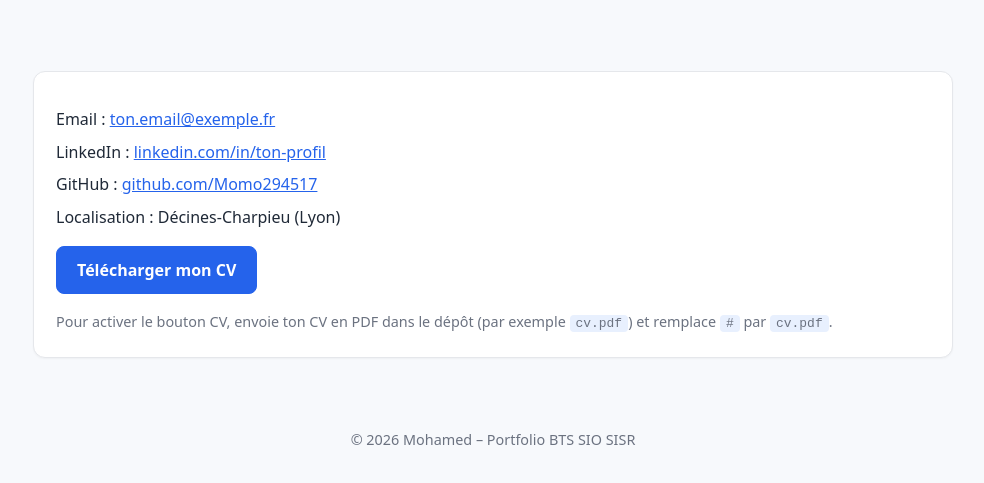
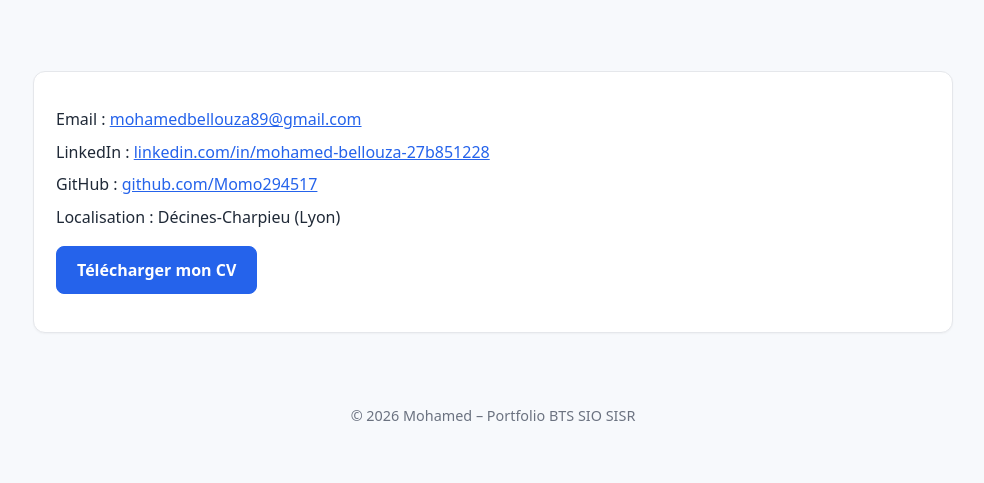
Before and after one commit to Momo294517/Momo294517.github.io, a plain HTML site: page contact.html in a window 1280 px wide. Shown: the part 255-738 px from the top of the page, without its empty margins (147-1131 px from the left). Drawn offline with Linux system fonts and the light colour scheme.

Commit message:
Add files via upload

```diff
--- a/contact.html
+++ b/contact.html
@@ -42,13 +42,12 @@
   <section>
     <div class="card">
       <ul class="contact-list">
-        <li>Email : <a href="mailto:ton.email@exemple.fr">ton.email@exemple.fr</a></li>
-        <li>LinkedIn : <a href="https://www.linkedin.com/in/ton-profil">linkedin.com/in/ton-profil</a></li>
+        <li>Email : <a href="mailto:mohamedbellouza89@gmail.com">mohamedbellouza89@gmail.com</a></li>
+        <li>LinkedIn : <a href="https://www.linkedin.com/in/mohamed-bellouza-27b851228/">linkedin.com/in/mohamed-bellouza-27b851228</a></li>
         <li>GitHub : <a href="https://github.com/Momo294517">github.com/Momo294517</a></li>
         <li>Localisation : Décines-Charpieu (Lyon)</li>
       </ul>
-      <p><a class="btn primary" href="#">Télécharger mon CV</a></p>
-      <p class="meta">Pour activer le bouton CV, envoie ton CV en PDF dans le dépôt (par exemple <code>cv.pdf</code>) et remplace <code>#</code> par <code>cv.pdf</code>.</p>
+      <p><a class="btn primary" href="cv.pdf" target="_blank">Télécharger mon CV</a></p>
     </div>
   </section>
 </main>
```
